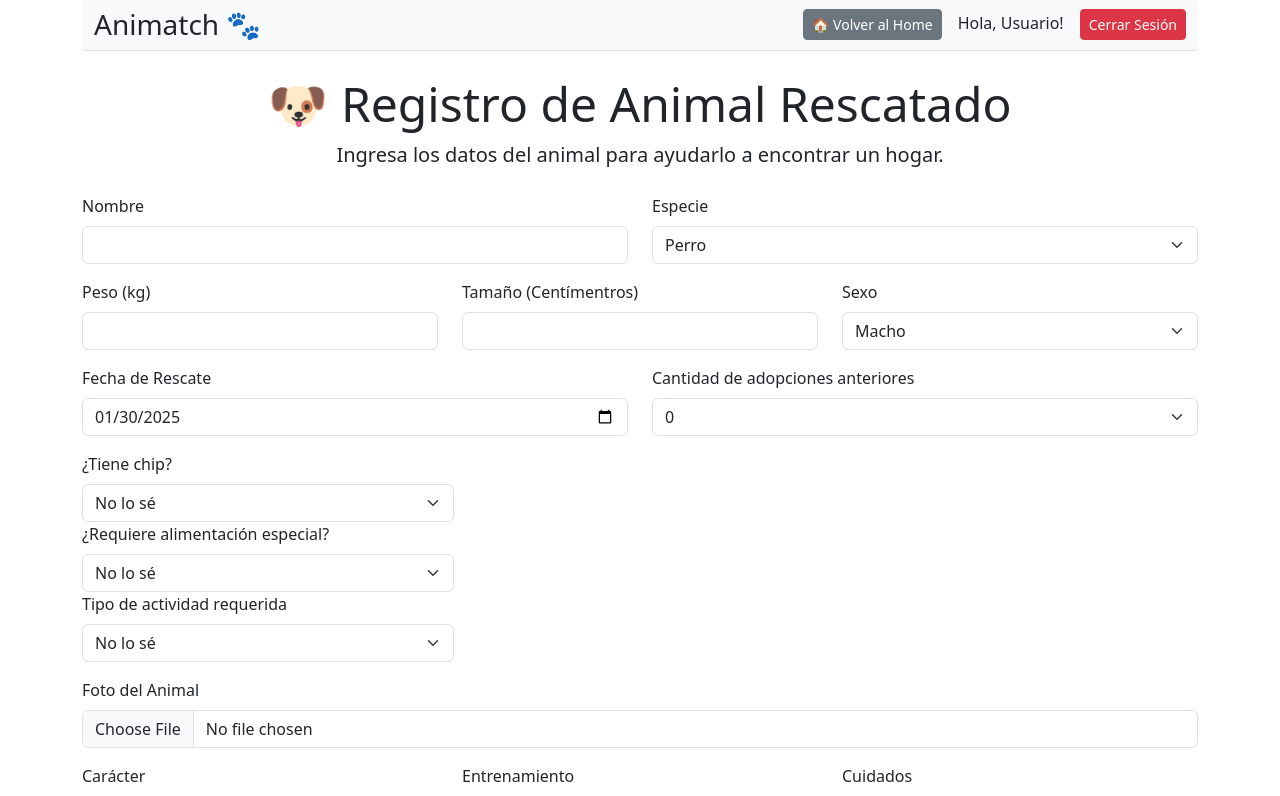
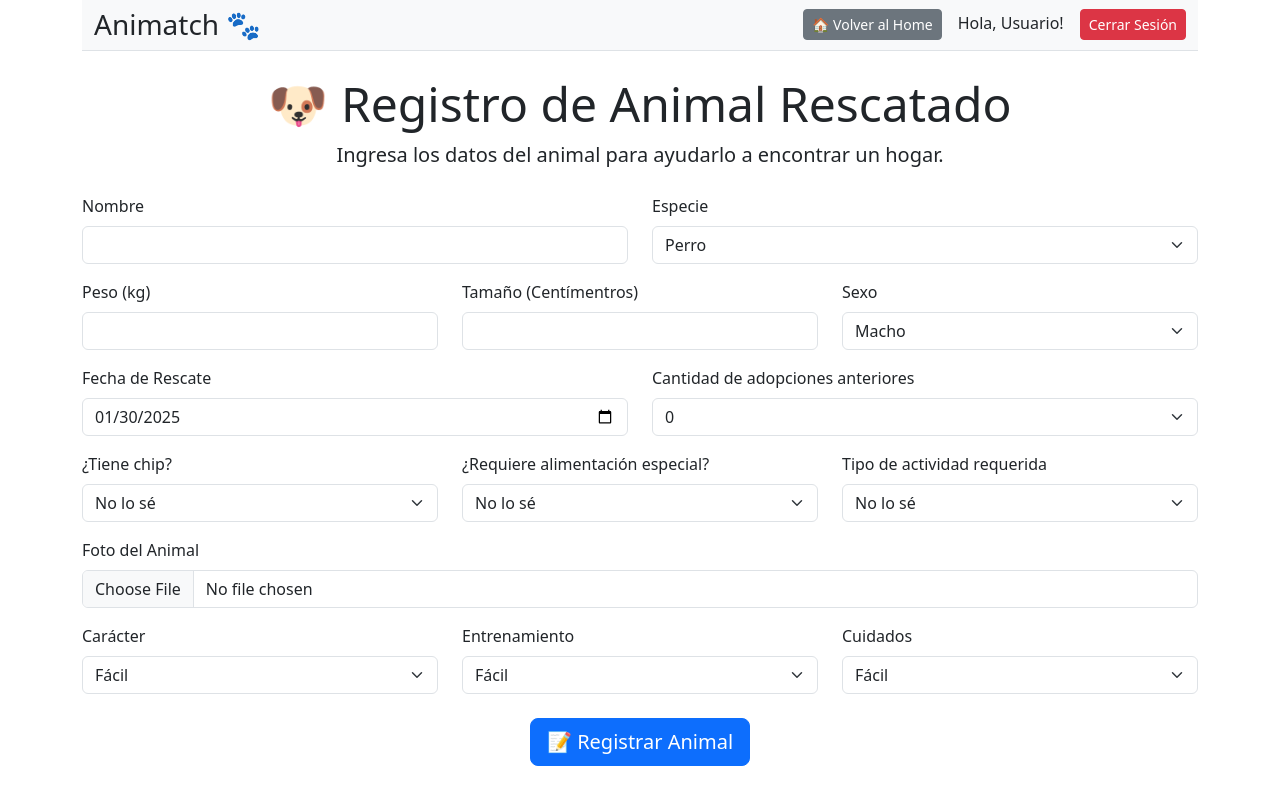
Before and after one commit to respinoza-p/animatch-web.app, a React (Vite) app: page /registro-animal in a window 1280 px wide. Shown: the top 796 px of the page. Built offline with nearby package versions, Linux system fonts and the light colour scheme.

Commit message:
Corrección posición campos formularios

```diff
--- a/src/RegistroAnimal.jsx
+++ b/src/RegistroAnimal.jsx
@@ -170,7 +170,7 @@ const RegistroAnimal = ({ user, setUser }) => {
           </div>
         </div>
 
-        <div className="mt-3">
+        <div className="row mt-3">
             <div className="col-md-4">
                 <label className="form-label">¿Tiene chip?</label>
                 <select className="form-select" name="tieneChip" value={formData.tieneChip} onChange={handleChange}>
```
